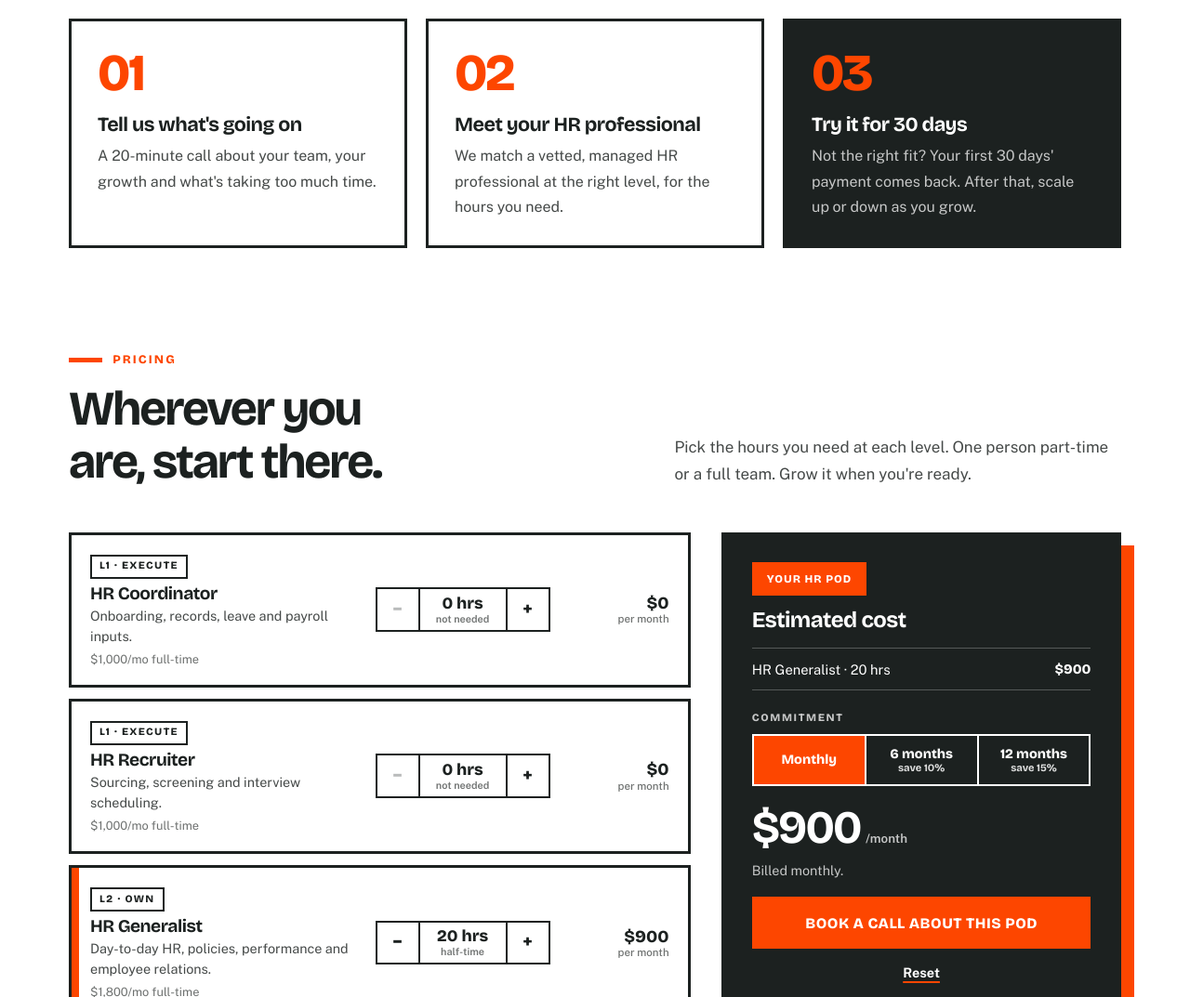
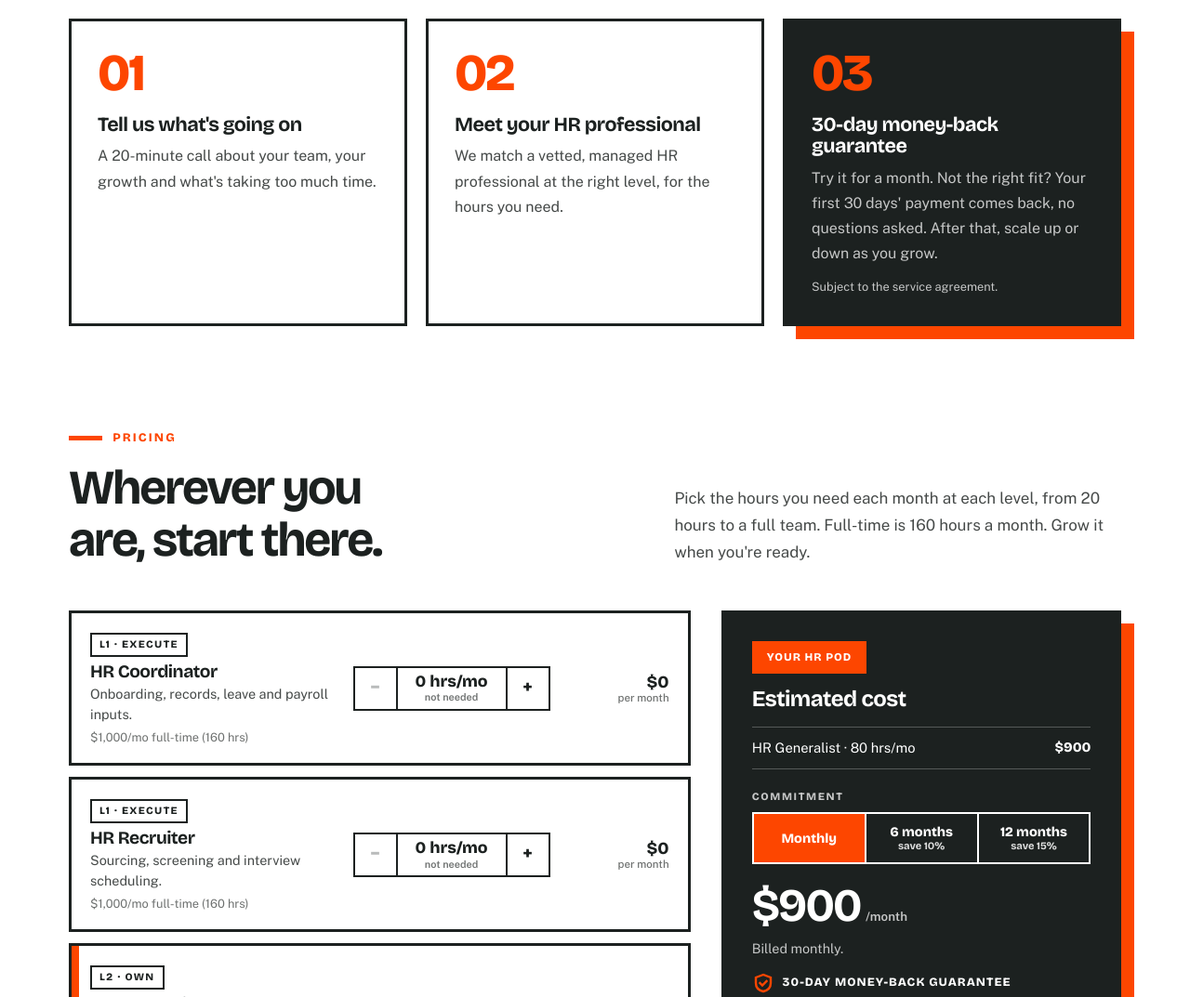
Before and after one commit to sirajsalim/intact-services, a plain HTML site: page index.html in a window 1280 px wide. Shown: the part 1200-2273 px from the top of the page at 93% size. Drawn offline with nearby package versions, Linux system fonts and the light colour scheme.

Commit message:
Make the guarantee prominent and count hours per month
- Show the 30-day money-back guarantee next to every price and Book
  button, highlight it in the hero, and make it step 3's headline.
- Count hours per month to match the monthly prices (full-time = 160
  hrs a month), with weekly equivalents as hints. Calculator steps are
  now 20 hrs a month.
- Keep the calculator steppers a fixed width so rows line up.

Co-Authored-By: Claude Opus 5.5 <noreply@anthropic.com>

```diff
--- a/assets/css/site.css
+++ b/assets/css/site.css
@@ -114,6 +114,12 @@ button { font: inherit; color: inherit; cursor: pointer; }
 .hero-tags { display: flex; flex-wrap: wrap; gap: .6rem; margin: 2rem 0 0; padding: 0; list-style: none; }
 .hero-tags li { display: inline-flex; align-items: center; gap: .45rem; border: 2px solid var(--w-25); padding: .45rem .75rem; font-family: var(--ff-h); font-weight: 800; font-size: .72rem; letter-spacing: .1em; text-transform: uppercase; }
 .hero-tags li::before { content: "✓"; color: var(--o); }
+.hero-tags li.is-key { background: var(--o); border-color: var(--o); }
+.hero-tags li.is-key::before { color: var(--w); }
+
+/* The guarantee sits next to every price and Book button. */
+.guarantee { display: flex; align-items: center; gap: .55rem; margin: -.25rem 0 1rem; font-family: var(--ff-h); font-weight: 800; font-size: .8rem; letter-spacing: .08em; line-height: 1.3; text-transform: uppercase; }
+.guarantee svg { flex: none; width: 24px; height: 24px; fill: none; stroke: var(--o); stroke-width: 2.4; stroke-linecap: square; stroke-linejoin: miter; }
 
 .panel { position: relative; background: var(--w); color: var(--k); border: 3px solid var(--k); box-shadow: var(--pop) var(--pop) 0 var(--o); padding: clamp(1.25rem, 1rem + 1.4vw, 2rem); }
 .groups { display: grid; gap: 1.25rem; margin-top: 1.25rem; }
@@ -152,6 +158,8 @@ button { font: inherit; color: inherit; cursor: pointer; }
 .step p { color: var(--k-80); }
 .step-ink { background: var(--k); color: var(--w); }
 .step-ink p { color: var(--w-75); }
+.step-ink { box-shadow: var(--pop) var(--pop) 0 var(--o); }
+.step-fine { margin-top: .75rem; font-size: .8rem; }
 
 /* ---------- Pod calculator ---------- */
 .pod { display: grid; grid-template-columns: minmax(0, 1.4fr) minmax(0, .9fr); gap: clamp(1.25rem, .5rem + 2vw, 2.5rem); align-items: start; }
@@ -165,7 +173,7 @@ button { font: inherit; color: inherit; cursor: pointer; }
 .stepper button { width: 2.75rem; background: var(--w); border: 0; font-family: var(--ff-h); font-weight: 800; font-size: 1.3rem; line-height: 1; transition: background .2s, color .2s; }
 .stepper button:hover:not(:disabled) { background: var(--k); color: var(--w); }
 .stepper button:disabled { opacity: .3; cursor: not-allowed; }
-.stepper output { display: flex; flex-direction: column; justify-content: center; min-width: 6rem; padding: .35rem .25rem; border-inline: 2px solid var(--k); text-align: center; font-family: var(--ff-h); font-weight: 800; font-size: 1.1rem; line-height: 1.15; }
+.stepper output { display: flex; flex-direction: column; justify-content: center; width: 7.5rem; padding: .35rem .25rem; border-inline: 2px solid var(--k); text-align: center; font-family: var(--ff-h); font-weight: 800; font-size: 1.1rem; line-height: 1.15; }
 .stepper output small { font-family: var(--ff-b); font-weight: 600; font-size: .68rem; color: var(--k-60); }
 .pod-sub { text-align: right; font-family: var(--ff-h); font-weight: 800; font-size: 1.15rem; line-height: 1.2; }
 .pod-sub small { display: block; font-family: var(--ff-b); font-weight: 500; font-size: .72rem; color: var(--k-60); }
@@ -274,9 +282,10 @@ button { font: inherit; color: inherit; cursor: pointer; }
 @media (max-width: 560px) {
   :root { --pop: 8px; }
   .header-inner .btn-sm { padding: .6rem .8rem; font-size: .78rem; }
-  .panel, .summary { margin-right: var(--pop); }
   .hero-tags { margin-top: 1.25rem; gap: .3rem 1rem; }
   .hero-tags li { padding: 0; border: 0; font-size: .66rem; }
+  .hero-tags li.is-key { padding: .3rem .55rem; }
+  .panel, .summary, .step-ink { margin-right: var(--pop); }
   .pod-row { grid-template-columns: minmax(0, 1fr) auto; gap: .9rem 1rem; padding: 1rem; }
   .pod-info { grid-column: 1 / -1; }
   .stepper button { width: 3.25rem; }
--- a/assets/js/site.js
+++ b/assets/js/site.js
@@ -7,8 +7,10 @@
      DUMMY DATA: edit these to change prices, roles and problems.
      ------------------------------------------------------------------ */
 
-  // Monthly price for one person working FULL_TIME hours a week.
-  const FULL_TIME = 40;
+  // Hours and prices are both per MONTH. Full-time = 160 hrs a month (40 hrs a week × 4 weeks).
+  // `monthly` below is the price of one full-time person; fewer hours are charged pro rata.
+  const FULL_TIME = 160;
+  const WEEKS_PER_MONTH = 4;
   const ROLES = {
     coordinator: { name: 'HR Coordinator', level: 'L1 · Execute', does: 'Onboarding, records, leave and payroll inputs.', monthly: 1000 },
     recruiter:   { name: 'HR Recruiter', level: 'L1 · Execute', does: 'Sourcing, screening and interview scheduling.', monthly: 1000 },
@@ -24,25 +26,25 @@
     { months: 12, label: '12 months', discount: 0.15 },
   ];
 
-  // Hero problem finder. Each problem suggests one role and a starting number of hours.
+  // Hero problem finder. Each problem suggests one role and a starting number of hours a month.
   const PROBLEMS = {
     starting: [
-      { text: 'We need to hire, fast.', role: 'recruiter', hours: 20, does: 'Sourcing, screening and interview scheduling, so your team only meets the best candidates.' },
-      { text: "I'm doing HR myself after hours.", role: 'coordinator', hours: 10, does: 'Onboarding, records, leave and payroll inputs taken off your plate.' },
-      { text: 'We need contracts, policies and a handbook.', role: 'generalist', hours: 10, does: 'Contracts, policies and a handbook set up properly, then kept up to date.' },
+      { text: 'We need to hire, fast.', role: 'recruiter', hours: 80, does: 'Sourcing, screening and interview scheduling, so your team only meets the best candidates.' },
+      { text: "I'm doing HR myself after hours.", role: 'coordinator', hours: 40, does: 'Onboarding, records, leave and payroll inputs taken off your plate.' },
+      { text: 'We need contracts, policies and a handbook.', role: 'generalist', hours: 40, does: 'Contracts, policies and a handbook set up properly, then kept up to date.' },
     ],
     established: [
-      { text: 'Our HR team is stretched.', role: 'generalist', hours: 40, does: 'An experienced extra pair of hands for day-to-day HR operations.' },
-      { text: 'We need senior HR for a big change.', role: 'senior', hours: 20, does: 'Org design, restructuring and leadership coaching for as long as the change lasts.' },
-      { text: 'We need cover for a gap or a project.', role: 'partner', hours: 40, does: 'Cover a vacancy or leave, or run a project like a performance-review cycle.' },
+      { text: 'Our HR team is stretched.', role: 'generalist', hours: 160, does: 'An experienced extra pair of hands for day-to-day HR operations.' },
+      { text: 'We need senior HR for a big change.', role: 'senior', hours: 80, does: 'Org design, restructuring and leadership coaching for as long as the change lasts.' },
+      { text: 'We need cover for a gap or a project.', role: 'partner', hours: 160, does: 'Cover a vacancy or leave, or run a project like a performance-review cycle.' },
     ],
   };
-  const FINDER_HOURS = [10, 20, 40];
+  const FINDER_HOURS = [40, 80, 160]; // hours a month
 
-  // Pod calculator: hours change in steps of STEP, up to MAX per role.
-  const STEP = 10;
-  const MAX = 200;
-  const POD_DEFAULT = { generalist: 20 };
+  // Pod calculator: hours a month change in steps of STEP, up to MAX per role.
+  const STEP = 20;
+  const MAX = 800;
+  const POD_DEFAULT = { generalist: 80 };
 
   // Booking: dummy call slots on the next five weekdays, at these UTC hours.
   const SLOT_HOURS_UTC = [14, 16, 19];
@@ -92,7 +94,7 @@
 
   const hoursSeg = $('#rHours');
   FINDER_HOURS.forEach((h) => {
-    const b = el('button', { type: 'button', textContent: `${h} hrs` });
+    const b = el('button', { type: 'button' }, [`${h} hrs`, el('small', { textContent: `≈ ${h / WEEKS_PER_MONTH} a week` })]);
     b.dataset.hours = h;
     b.addEventListener('click', () => { finder.hours = h; renderResult(); });
     hoursSeg.append(b);
@@ -150,12 +152,13 @@
   };
   resetPod();
 
+  // Hint under each stepper: the weekly equivalent, or "full-time" on exact multiples.
   const fteLabel = (h) => {
     if (h === 0) return 'not needed';
     const fte = h / FULL_TIME;
-    if (fte < 1) return h === FULL_TIME / 2 ? 'half-time' : 'part-time';
     if (Number.isInteger(fte)) return fte === 1 ? 'full-time' : `${fte} full-time`;
-    return `≈ ${fte.toFixed(1)} full-time`;
+    if (fte > 1) return `≈ ${fte.toFixed(1)} full-time`;
+    return `≈ ${h / WEEKS_PER_MONTH} hrs a week`;
   };
 
   const rows = $('#podRows');
@@ -172,7 +175,7 @@
         el('span', { className: 'level', textContent: role.level }),
         el('h3', { textContent: role.name }),
         el('p', { textContent: role.does }),
-        el('p', { className: 'pod-rate', textContent: `${money(role.monthly)}/mo full-time` }),
+        el('p', { className: 'pod-rate', textContent: `${money(role.monthly)}/mo full-time (${FULL_TIME} hrs)` }),
       ]),
       el('div', { className: 'stepper' }, [minus, out, plus]),
       sub,
@@ -203,7 +206,7 @@
   function renderPod() {
     Object.entries(rowRefs).forEach(([key, r]) => {
       const h = pod.hours[key];
-      r.out.replaceChildren(document.createTextNode(`${h} hrs`), el('small', { textContent: fteLabel(h) }));
+      r.out.replaceChildren(document.createTextNode(`${h} hrs/mo`), el('small', { textContent: fteLabel(h) }));
       r.minus.disabled = h === 0;
       r.plus.disabled = h >= MAX;
       r.row.classList.toggle('is-on', h > 0);
@@ -214,7 +217,7 @@
     const list = $('#sumLines');
     list.replaceChildren(...(t.lines.length
       ? t.lines.map((l) => el('li', {}, [
-          el('span', { textContent: `${ROLES[l.key].name} · ${l.hours} hrs` }),
+          el('span', { textContent: `${ROLES[l.key].name} · ${l.hours} hrs/mo` }),
           el('span', { textContent: money(l.price) }),
         ]))
       : [el('li', { className: 'empty', textContent: 'Add hours to any role to build your Pod.' })]));
@@ -269,11 +272,11 @@
   function contextFor(source) {
     if (source === 'finder' && finder.problem) {
       const role = ROLES[finder.problem.role];
-      return `About: “${finder.problem.text}” → ${role.name}, ${finder.hours} hrs a week (${money(priceFor(finder.problem.role, finder.hours))}/mo)`;
+      return `About: “${finder.problem.text}” → ${role.name}, ${finder.hours} hrs a month (${money(priceFor(finder.problem.role, finder.hours))}/mo)`;
     }
     if (source === 'pod') {
       const t = podTotals();
-      const mix = t.lines.map((l) => `${ROLES[l.key].name} ${l.hours} hrs`).join(', ');
+      const mix = t.lines.map((l) => `${ROLES[l.key].name} ${l.hours} hrs/mo`).join(', ');
       return `About your Pod: ${mix}. ${money(t.monthly)}/mo, ${pod.term.label.toLowerCase()}.`;
     }
     return '';
--- a/index.html
+++ b/index.html
@@ -43,7 +43,7 @@
           <h1>Add HR capability, <span class="hl">not HR&nbsp;headcount.</span></h1>
           <p class="lead">Starting out? Begin with a few hours a week. Already have an HR team? Add capacity or senior expertise exactly when you need it.</p>
           <ul class="hero-tags" aria-label="What you get">
-            <li>30-day money-back guarantee</li>
+            <li class="is-key">30-day money-back guarantee</li>
             <li>Managed delivery</li>
             <li>U.S. business hours</li>
           </ul>
@@ -74,9 +74,10 @@
               <span class="level" id="rLevel"></span>
             </div>
             <p class="result-does" id="rDoes"></p>
-            <p class="seg-label" id="rHoursLabel">Hours a week</p>
+            <p class="seg-label" id="rHoursLabel">Hours a month</p>
             <div class="seg" id="rHours" role="group" aria-labelledby="rHoursLabel"></div>
             <p class="price"><b id="rPrice"></b><small>/month</small></p>
+            <p class="guarantee"><svg viewBox="0 0 24 24" aria-hidden="true"><path d="M12 3 4 6v6c0 5 3.5 8 8 9 4.5-1 8-4 8-9V6l-8-3Z"/><path d="m8.5 12 2.5 2.5 4.5-4.5"/></svg><span>30-day money-back guarantee</span></p>
             <button class="btn btn-block" type="button" data-book="finder">Book a 20-min call →</button>
             <div class="result-links">
               <a href="https://wa.me/923452030356" target="_blank" rel="noopener">Or message us on WhatsApp</a>
@@ -111,8 +112,9 @@
           </li>
           <li class="step step-ink">
             <span class="step-num">03</span>
-            <h3>Try it for 30 days</h3>
-            <p>Not the right fit? Your first 30 days' payment comes back. After that, scale up or down as you grow.</p>
+            <h3>30-day money-back guarantee</h3>
+            <p>Try it for a month. Not the right fit? Your first 30 days' payment comes back, no questions asked. After that, scale up or down as you grow.</p>
+            <p class="step-fine">Subject to the service agreement.</p>
           </li>
         </ol>
       </div>
@@ -126,7 +128,7 @@
             <p class="eyebrow">Pricing</p>
             <h2>Wherever you are, start there.</h2>
           </div>
-          <p>Pick the hours you need at each level. One person part-time or a full team. Grow it when you're ready.</p>
+          <p>Pick the hours you need each month at each level, from 20 hours to a full team. Full-time is 160 hours a month. Grow it when you're ready.</p>
         </div>
         <div class="pod">
           <div class="pod-rows" id="podRows"></div>
@@ -138,6 +140,7 @@
             <div class="seg seg-dark" id="term" role="group" aria-labelledby="termLabel"></div>
             <p class="price price-dark"><b id="sumMonthly"></b><small>/month</small></p>
             <p class="sum-note" id="sumNote" aria-live="polite"></p>
+            <p class="guarantee"><svg viewBox="0 0 24 24" aria-hidden="true"><path d="M12 3 4 6v6c0 5 3.5 8 8 9 4.5-1 8-4 8-9V6l-8-3Z"/><path d="m8.5 12 2.5 2.5 4.5-4.5"/></svg><span>30-day money-back guarantee</span></p>
             <button class="btn btn-block" type="button" data-book="pod">Book a call about this Pod</button>
             <button class="linkish linkish-dark" type="button" id="podReset">Reset</button>
             <p class="fine fine-dark">Dummy prices for this prototype. Final pricing is confirmed on the call.</p>
```
Also changed, not shown: 1 other file.
